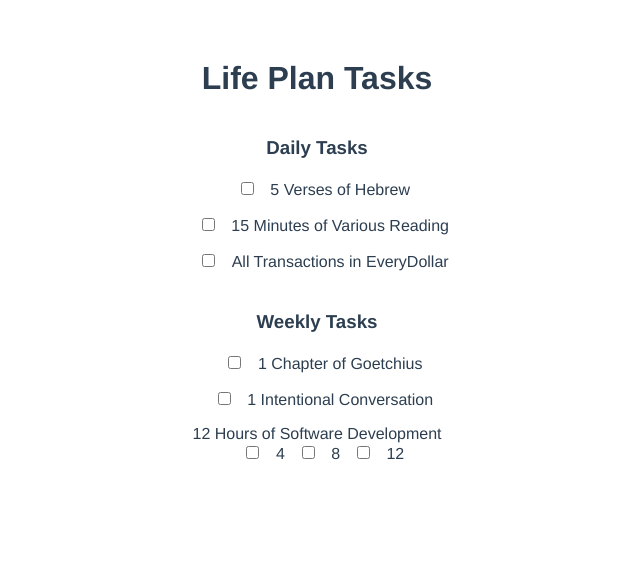
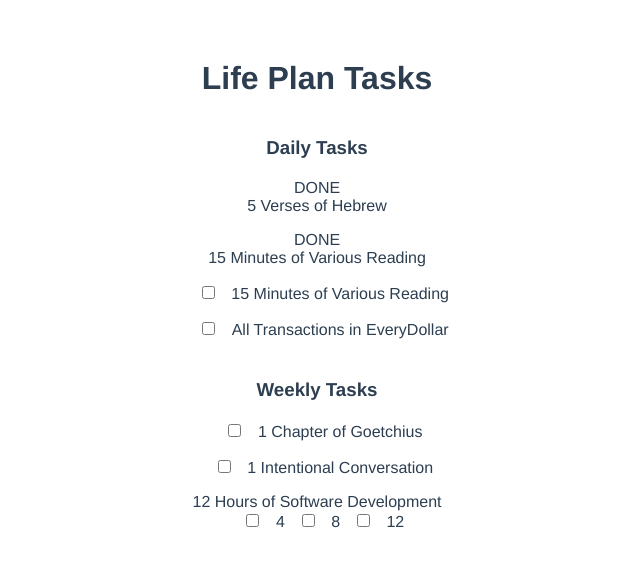
Before and after one commit to jwosborn/LifePlan-Checklist, a Vue app: page / in a window 1280 px wide. Shown: the top 566 px of the page, without its empty margins (323-963 px from the left). Built offline with nearby package versions, Linux system fonts and the light colour scheme.

Commit message:
tasks populating from data

```diff
--- a/src/components/Tasks.vue
+++ b/src/components/Tasks.vue
@@ -3,10 +3,11 @@
     <h1>{{ msg }}</h1>
 
     <h3>Daily Tasks</h3>
-    <div class="task">
-      <input type="checkbox" class="hebrew-reading" id="hebrew-reading" />
-      <label for="hebrew-reading">5 Verses of Hebrew</label>
+    <div :key="task" class="task" v-for="task in tasks">
+      <div class="complete" @click="task.done = !task.done">DONE</div>
+      <div class="option">{{ task.value }}</div>
     </div>
+
     <div class="task">
       <input type="checkbox" class="checkbox" id="various-reading" />
       <label for="various-reading">15 Minutes of Various Reading</label>
@@ -50,9 +51,13 @@ export default {
       tasks: [
         {
           name: "hebrew-reading",
-          value: "15 Minutes of Hebrew Reading",
-          done: false,
-          key: 1
+          value: "5 Verses of Hebrew",
+          done: false
+        },
+        {
+          name: "various-reading",
+          value: "15 Minutes of Various Reading",
+          done: false
         }
       ],
       toDo: [],
```
